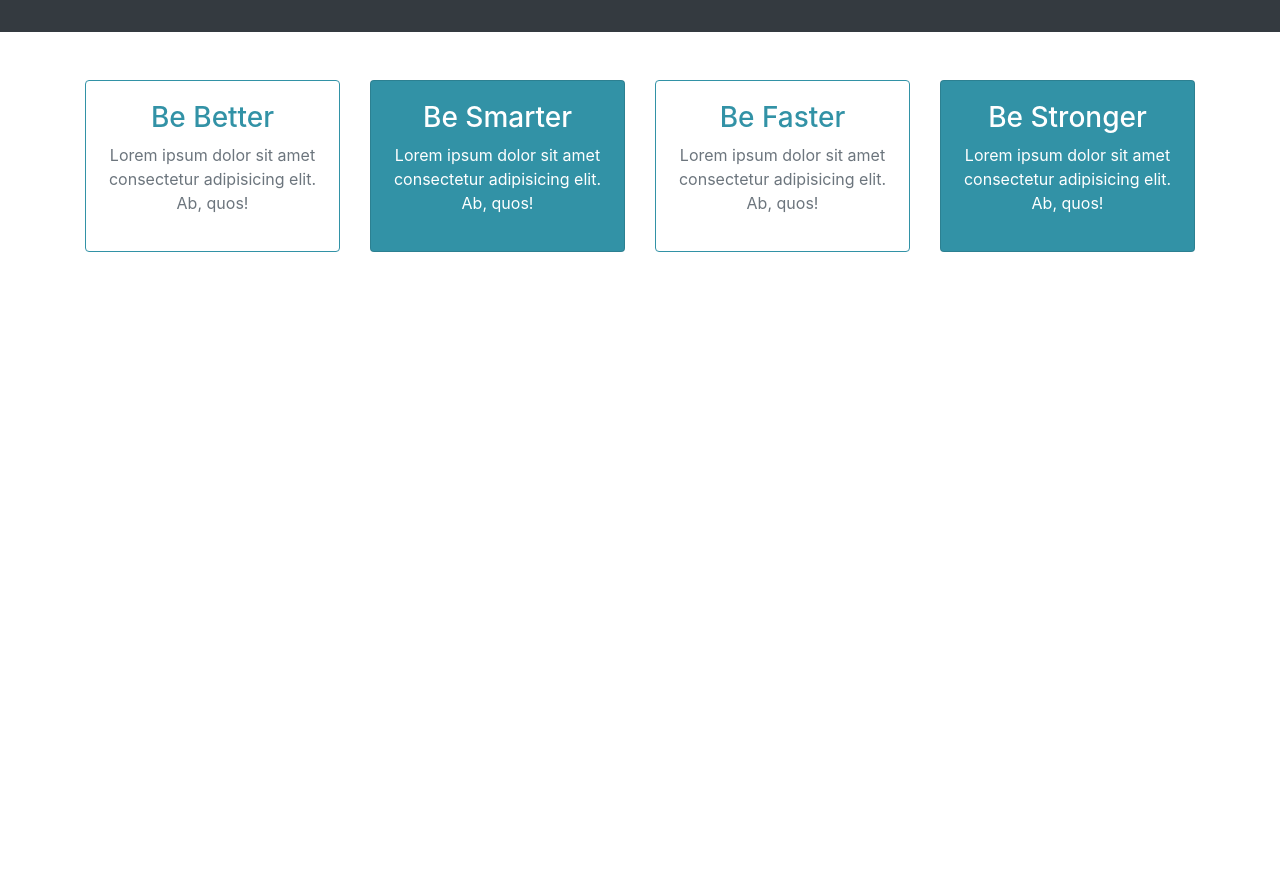
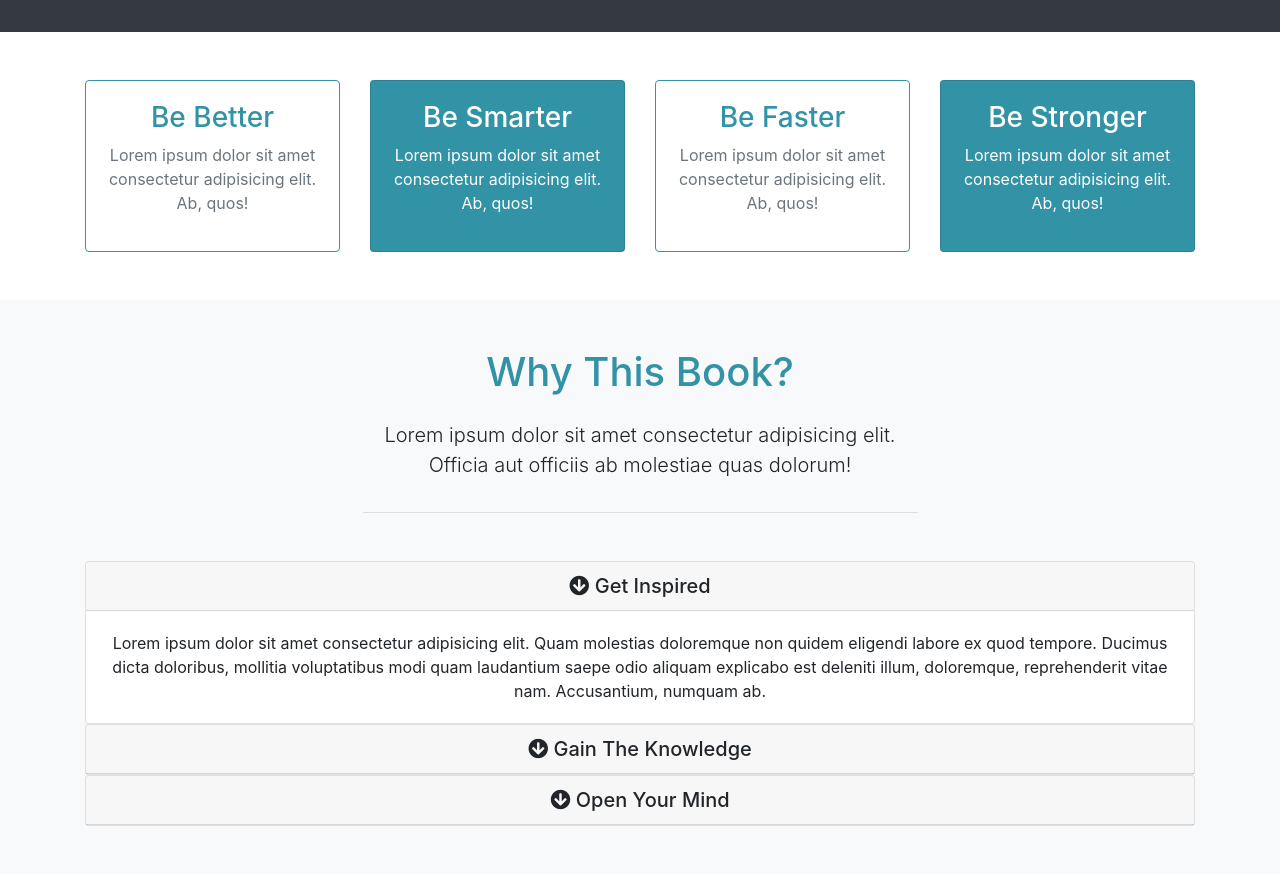
Before and after one commit to Ref-Bit/Mizuxe, a plain HTML site: page index.html in a window 1280 px wide. Shown: the part 817-1691 px from the top of the page. Before the commit the page ends 1117 px from the top, so only its background shows below. Drawn offline with nearby package versions, Linux system fonts and the light colour scheme.

Commit message:
The accordion effect has been added.

```diff
--- a/index.html
+++ b/index.html
@@ -121,6 +121,67 @@
         </div>
     </section>
 
+    <!-- ABOUT / WHY SECTION -->
+    <section id="about" class="py-5 text-center bg-light">
+        <div class="container">
+            <div class="row">
+                <div class="col">
+                    <div class="info-header mb-5">
+                        <h1 class="text-primary pb-3">Why This Book?</h1>
+                        <p class="lead pb-3">Lorem ipsum dolor sit amet consectetur adipisicing elit. Officia aut officiis ab molestiae quas dolorum!</p>
+                    </div>
+                    <!-- ACCORDION -->
+                    <div id="accordion">
+                        <div class="card">
+                            <div class="card-header">
+                                <h5 class="mb-0">
+                                    <div href="#collapse1" data-toggle="collapse" data-parent="#accordion">
+                                        <i class="fas fa-arrow-circle-down"></i> Get Inspired
+                                    </div>
+                                </h5>
+                            </div>
+                            <div id="collapse1" class="collapse show">
+                                <div class="card-body">
+                                    Lorem ipsum dolor sit amet consectetur adipisicing elit. Quam molestias doloremque non quidem eligendi labore ex quod tempore. Ducimus dicta doloribus, mollitia voluptatibus modi quam laudantium saepe odio aliquam explicabo est deleniti illum, doloremque, reprehenderit vitae nam. Accusantium, numquam ab.
+                                </div>
+                            </div>
+                        </div>
+
+                        <div class="card">
+                            <div class="card-header">
+                                <h5 class="mb-0">
+                                    <div href="#collapse2" data-toggle="collapse" data-parent="#accordion">
+                                        <i class="fas fa-arrow-circle-down"></i> Gain The Knowledge
+                                    </div>
+                                </h5>
+                            </div>
+                            <div id="collapse2" class="collapse">
+                                <div class="card-body">
+                                    Lorem ipsum dolor sit amet consectetur adipisicing elit. Quam molestias doloremque non quidem eligendi labore ex quod tempore. Ducimus dicta doloribus, mollitia voluptatibus modi quam laudantium saepe odio aliquam explicabo est deleniti illum, doloremque, reprehenderit vitae nam. Accusantium, numquam ab.
+                                </div>
+                            </div>
+                        </div>
+
+                        <div class="card">
+                            <div class="card-header">
+                                <h5 class="mb-0">
+                                    <div href="#collapse3" data-toggle="collapse" data-parent="#accordion">
+                                        <i class="fas fa-arrow-circle-down"></i> Open Your Mind
+                                    </div>
+                                </h5>
+                            </div>
+                            <div id="collapse3" class="collapse">
+                                <div class="card-body">
+                                    Lorem ipsum dolor sit amet consectetur adipisicing elit. Quam molestias doloremque non quidem eligendi labore ex quod tempore. Ducimus dicta doloribus, mollitia voluptatibus modi quam laudantium saepe odio aliquam explicabo est deleniti illum, doloremque, reprehenderit vitae nam. Accusantium, numquam ab.
+                                </div>
+                            </div>
+                        </div>
+                    </div>
+                </div>
+            </div>
+        </div>
+    </section>
+
 
 <script src="http://code.jquery.com/jquery-3.3.1.min.js"
 integrity="sha256-FgpCb/KJQlLNfOu91ta32o/NMZxltwRo8QtmkMRdAu8="
--- a/scss/style.scss
+++ b/scss/style.scss
@@ -31,6 +31,11 @@ body {
     }
 }
 
+.info-header {
+    width: 50%;
+    margin: auto;
+    border-bottom: 1px #dddddd solid;
+}
 
 
 
```
Also changed, not shown: css/style.css.
